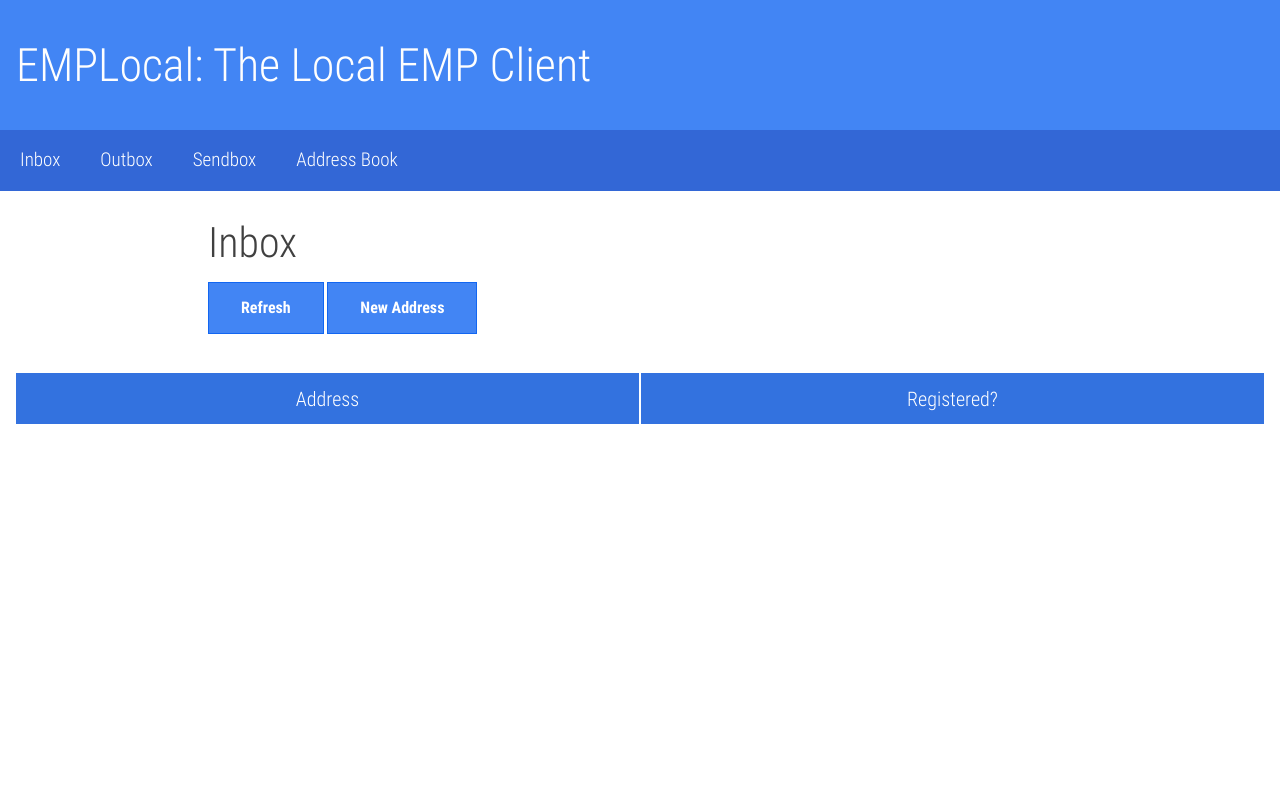
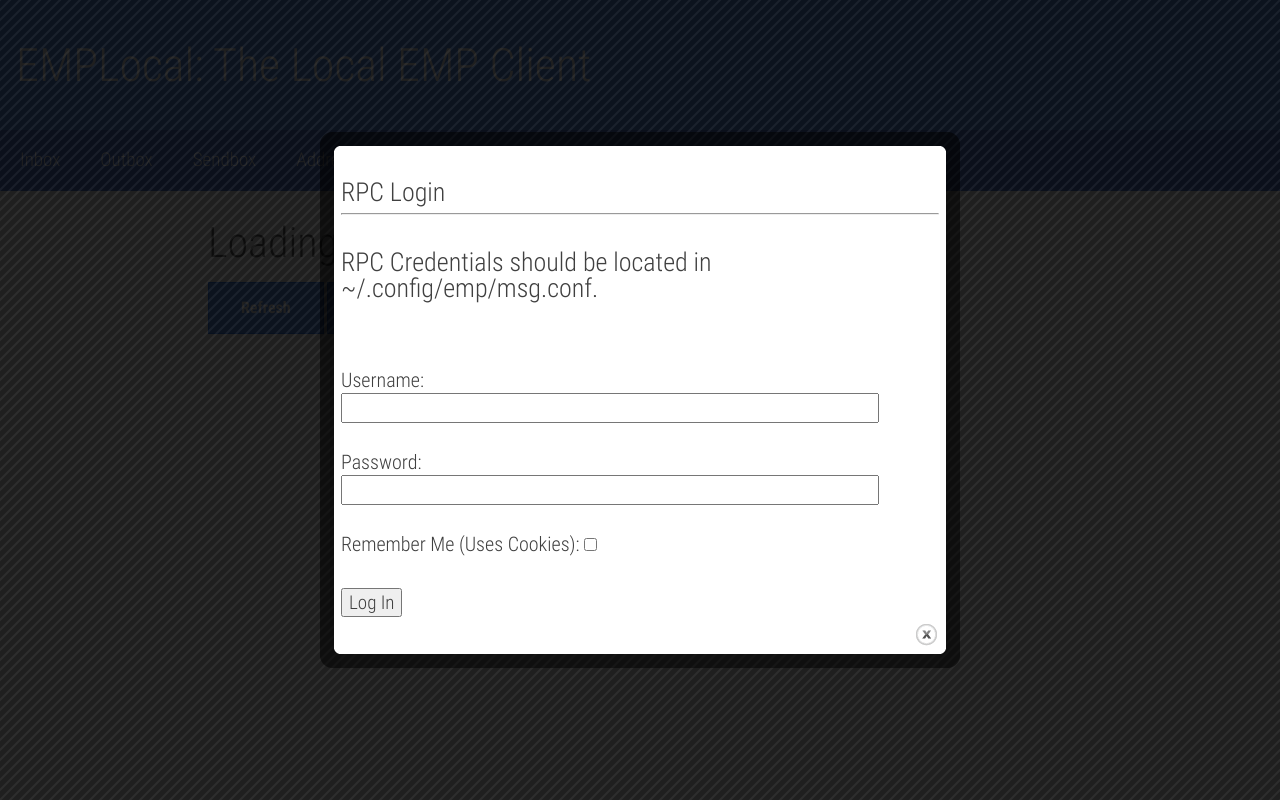
Before and after one commit to encryptedmessaging/emp, a plain HTML site: page client/index.html in a window 1280 px wide. Drawn offline with Linux system fonts and the light colour scheme; no server answers.

Commit message:
Added login form, with remember me functionality

```diff
--- a/client/index.html
+++ b/client/index.html
@@ -149,6 +149,25 @@
       </form>
     </div>
 
+    <div id="loginModal">
+      <h2 class="large">RPC Login</h2>
+      <hr />
+      <h3>RPC Credentials should be located in ~/.config/emp/msg.conf.</h3>
+      <h3 class="medium color--danger" style="height: 40px"><b id="loginError">Incorrect Credentials</b></h3>
+      <form name="loginForm" onsubmit="return credentialCheck()" >
+        <p class="medium">Username:<br />
+          <input type="text" name="user" class="formText" />
+        </p>
+        <p class="medium">Password:<br />
+          <input type="password" name="pass" class="formText" />
+        </p>
+        <p class="medium">Remember Me (Uses Cookies): <input type="checkbox" name="remember" /></p>
+        <p>
+          <input type="submit" value="Log In" />
+        </p>
+      </form>
+    </div>
+
 
     <!-- End Modals -->
 
@@ -164,12 +183,14 @@
       $("#newModal").hide();
       $("#addrDetailModal").hide();
       $("#addrModal").hide();
+      $("#loginModal").hide();
 
       window.emplogin = getCookie("emplogin")
       if (!isLoggedIn()) {
-        LogIn("rpcUser", "rpcPass")
+        loginModal();
+      } else {
+        reloadPage();
       }
-      reloadPage();
     });
 
     if ("onhashchange" in window) { // event supported?
--- a/client/scripts/app.js
+++ b/client/scripts/app.js
@@ -97,6 +97,27 @@ function sendMessage() {
 	}
 
 	$.colorbox.close()
+
+	return false
+}
+
+function credentialCheck() {
+	var form = document.forms["loginForm"]
+	if (form == null) {
+		alert("Error: Could not read form.")
+		return false
+	}
+	var user = form["user"].value
+	var pass = form["pass"].value
+
+	if(LogIn(user, pass)) {
+		if (form["remember"].checked) {
+			setCookie("emplogin", window.emplogin, 1)
+		}
+		$.colorbox.close();
+	} else {
+		$("#loginError").show();
+	}
 
 	return false
 }
@@ -203,6 +224,16 @@ function addrModal() {
 				});
 }
 
+function loginModal() {
+	$("#loginError").hide();
+
+	$.colorbox({inline:true, href:"#loginModal", width:"50%",
+				onLoad:function(){ $("#loginModal").show(); },
+				onCleanup:function(){ $("#loginModal").hide(); },
+				onClosed:function(){ if(!isLoggedIn()) { loginModal(); } else {reloadPage()}}
+				});
+}
+
 /////////////// Main Functions //////////////////////
 function reloadPage() {
 	var msg
```
